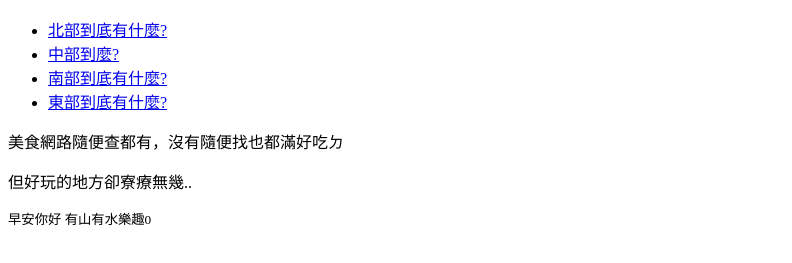
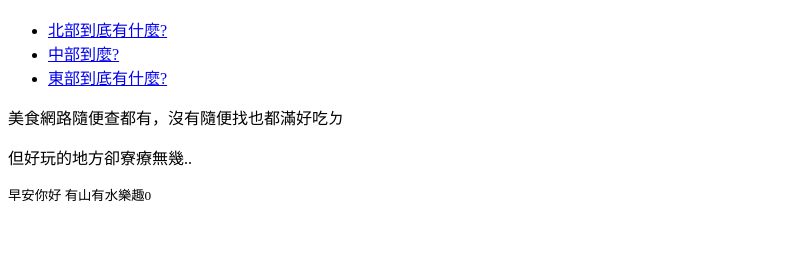
Before and after one commit to HeloiseDAS/heloise.github.io, a plain HTML site: page practice.html in a window 1280 px wide. Shown: the part 431-694 px from the top of the page, without its empty margins (0-792 px from the left). Drawn offline with Linux system fonts and the light colour scheme.

Commit message:
Update practice.html

```diff
--- a/practice.html
+++ b/practice.html
@@ -13,7 +13,6 @@
 			<ul>
 				<li><a href="https://taiwantour.info/taiwan-attractions/"target="_blank">北部到底有什麼?</a></li>
 				<li><a href="https://yoke918.com/tag/%e4%b8%ad%e9%83%a8%e6%97%85%e9%81%8a%e6%99%af%e9%bb%9e/"target="_blank">中部到麼?</a></li>
-				<li><a href="https://yoke918.com/tag/%e5%8d%97%e9%83%a8%e6%97%85%e9%81%8a%e6%99%af%e9%bb%9e/"target="_blank">南部到底有什麼?</a></li>
 				<li><a href="https://yoke918.com/tag/%e6%9d%b1%e9%83%a8%e6%97%85%e9%81%8a%e6%99%af%e9%bb%9e/"target="_blank">東部到底有什麼?</a></li>
 			</ul>
 		</nav>
```
